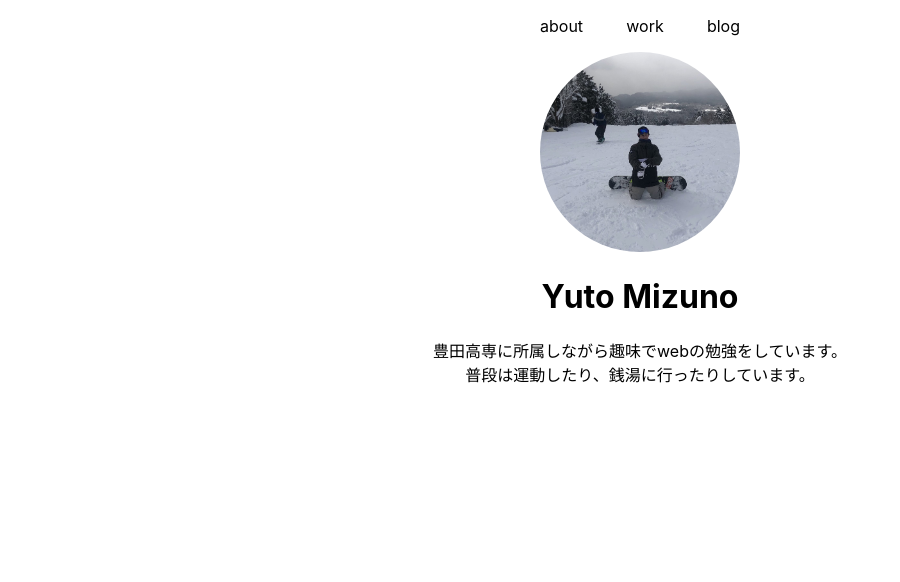
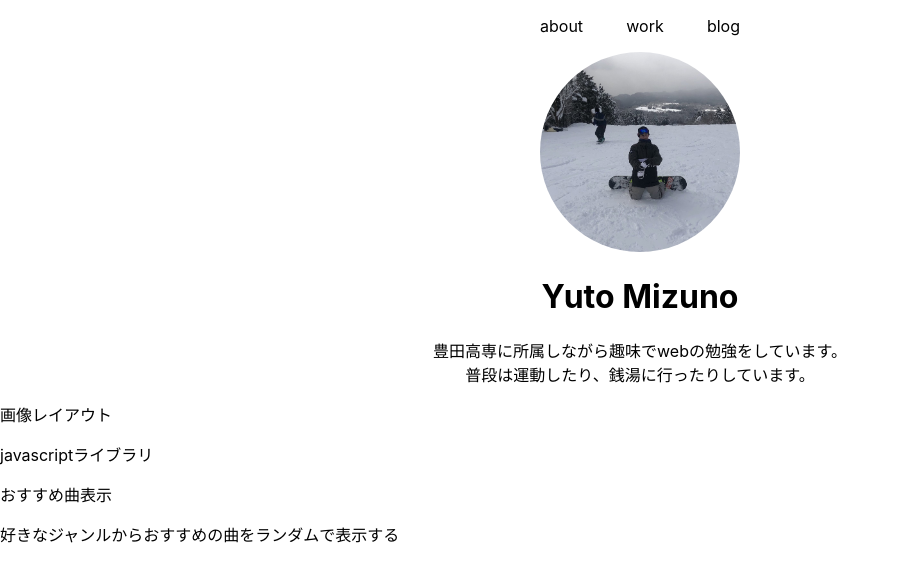
Before and after one commit to myuto7/portfolio, a Next.js app: page / in a window 1280 px wide. Shown: the top 582 px of the page, without its empty margins (0-900 px from the left). Built offline with nearby package versions, Linux system fonts and the light colour scheme.

Commit message:
Add: WorkList compornent

```diff
--- /dev/null
+++ b/compornents/WorkList.tsx
@@ -0,0 +1,18 @@
+import { Work } from "./index";
+import { WorkData } from "./dataset";
+
+type Data = {
+    works: WorkData[];
+}
+
+const WorkList: React.FC<Data> = (props) => {
+    return (
+        <div>
+            {props.works.map((value, index) => {
+                return <Work title={value.title} explain={value.explain} url={value.url} key={index.toString()} />
+            })}
+        </div>
+    )
+}
+
+export default WorkList
--- a/compornents/index.ts
+++ b/compornents/index.ts
@@ -1,3 +1,4 @@
+export {default as dataset} from './dataset'
 export {default as Header} from './Header';
 export {default as Contents} from './Contents';
 export {default as About} from './About';
--- a/pages/index.tsx
+++ b/pages/index.tsx
@@ -1,6 +1,6 @@
 import type { NextPage } from 'next'
 import Head from 'next/head'
-import { About, Header } from '../compornents'
+import { About, Header, WorkList, dataset } from '../compornents'
 
 const Home: NextPage = () => {
   return (
@@ -73,6 +73,7 @@ const Home: NextPage = () => {
       </Head>
       <Header></Header>
       <About></About>
+      <WorkList works={dataset.works}></WorkList>
     </>
   )
 }
```
